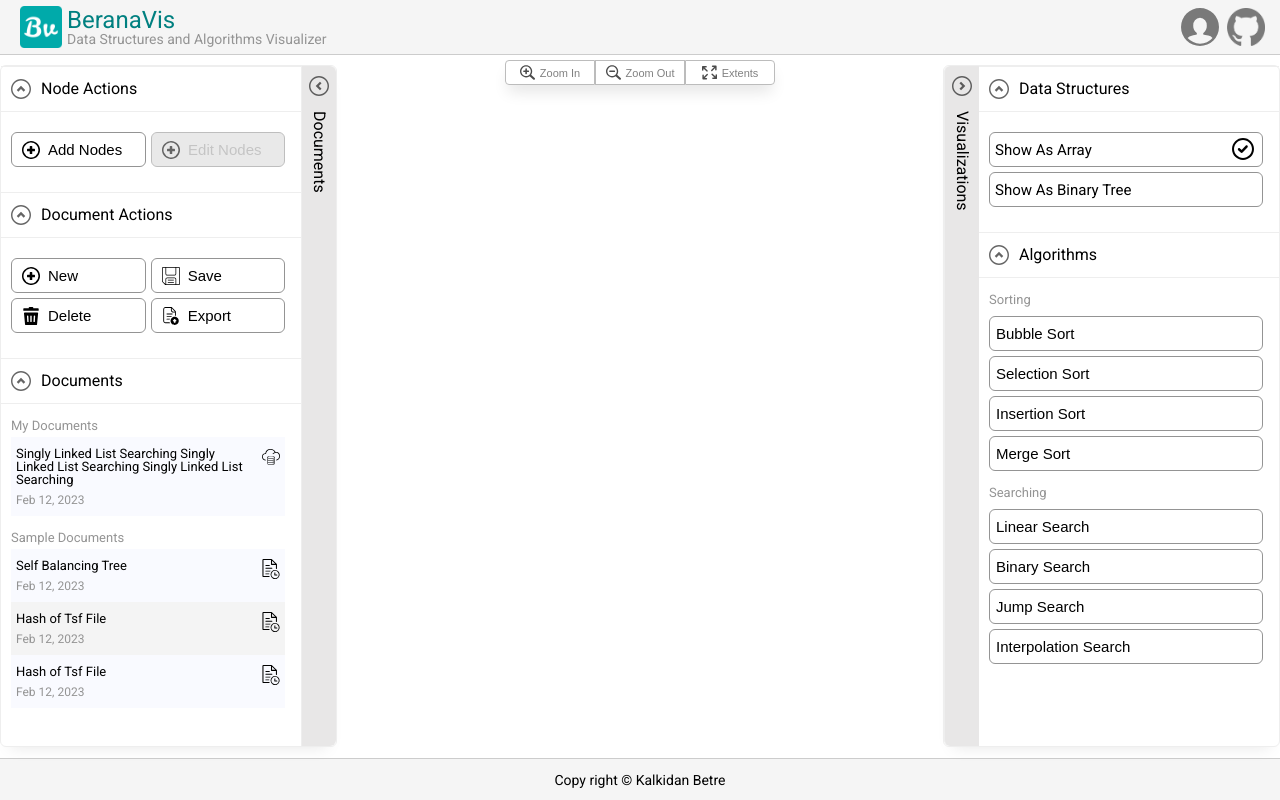
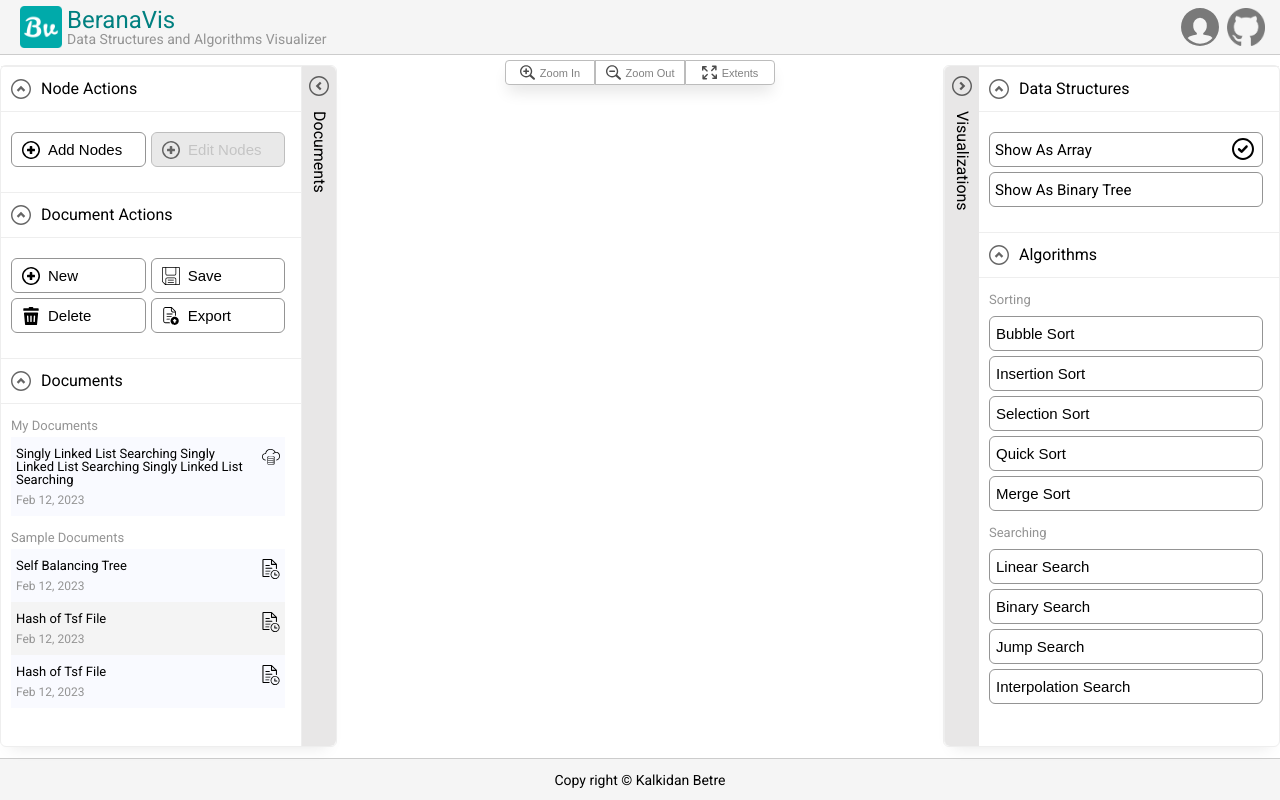
Before and after one commit to kalibetre/berana-viz, a React (Create React App) app: page / in a window 1280 px wide. Built offline with nearby package versions, Linux system fonts and the light colour scheme.

Commit message:
implment sorting options with modal

```diff
--- a/src/components/VisualizationsSideBar/VisualizationSideBar.tsx
+++ b/src/components/VisualizationsSideBar/VisualizationSideBar.tsx
@@ -1,11 +1,42 @@
-import { ButtonItem, RadioButton, SideBar, ToolBox, ToolBoxGroup } from '..';
+import { useContext, useState } from 'react';
+import uuid from 'react-uuid';
+import {
+    ButtonItem,
+    RadioButton,
+    SideBar,
+    SortingModal,
+    ToolBox,
+    ToolBoxGroup,
+} from '..';
 import { dsaChanged } from '../../store/slices/canvasSlice';
 import { useAppDispatch, useAppSelector } from '../../store/store';
-import { DSAType } from '../../types';
+import { DSAType, Modal, SortingAlgo } from '../../types';
+import { ModalContext } from '../Providers';
 
 const VisualizationSideBar = () => {
     const dsaType = useAppSelector((state) => state.canvas.dsaType);
     const dispatch = useAppDispatch();
+    const { showModal, hideModal } = useContext(ModalContext);
+    const [btnsDisabled, setBtnsDisabled] = useState(false);
+
+    const handleSorting = (algo: SortingAlgo) => {
+        const id = uuid();
+        const addNodeModal: Modal = {
+            id: id,
+            tag: 'SORTING_ALGO_MODAL',
+            component: (
+                <SortingModal
+                    algo={algo}
+                    onClose={() => {
+                        hideModal(id);
+                        setBtnsDisabled(false);
+                    }}
+                />
+            ),
+        };
+        showModal(addNodeModal);
+        setBtnsDisabled(true);
+    };
 
     return (
         <>
@@ -37,10 +68,15 @@ const VisualizationSideBar = () => {
                 </ToolBox>
                 <ToolBox title="Algorithms">
                     <ToolBoxGroup title="Sorting">
-                        <ButtonItem>Bubble Sort</ButtonItem>
-                        <ButtonItem>Selection Sort</ButtonItem>
-                        <ButtonItem>Insertion Sort</ButtonItem>
-                        <ButtonItem>Merge Sort</ButtonItem>
+                        {Object.values(SortingAlgo).map((key) => (
+                            <ButtonItem
+                                disabled={btnsDisabled}
+                                key={key}
+                                onClick={() => handleSorting(key)}
+                            >
+                                {key}
+                            </ButtonItem>
+                        ))}
                     </ToolBoxGroup>
                     <ToolBoxGroup title="Searching">
                         <ButtonItem>Linear Search</ButtonItem>
```
